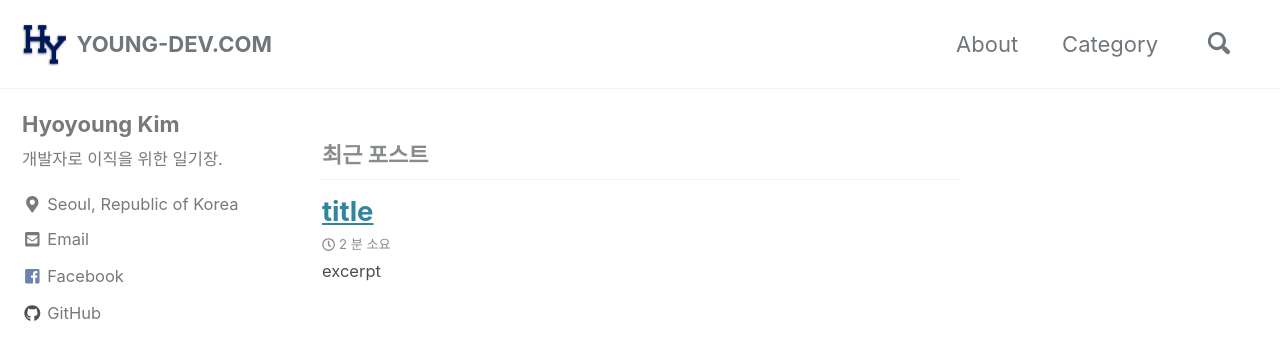
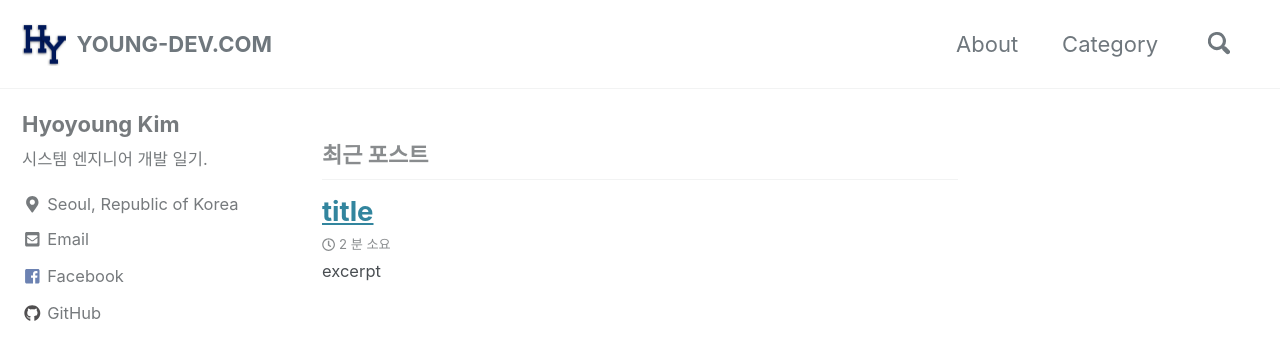
Before and after one commit to youngfromseoul/youngfromseoul.github.io2, a Jekyll site: the page built from index.html, in a window 1280 px wide. Shown: the top 341 px of the page. Built offline with Jekyll 4.4.1, drawn with Linux system fonts in a browser that asks for light colours; cached includes are drawn as plain includes; nearby versions of some CDN libraries; some web fonts are replaced; library files that are not in the unit come from our copies; the list of posts is cut into pages by our own code.

Commit message:
Update _config.yml

```diff
--- a/_config.yml
+++ b/_config.yml
@@ -7,7 +7,7 @@ locale                   : "ko-KR"
 title                    : "YOUNG-DEV.COM"
 title_separator          : "-"
 name                     : "youngfromseoul"
-description              : "3년차 시스템 엔지니어에서 개발자로 가는 일기장."
+description              : "시스템 엔지니어 개발 일기."
 url                      : "https://young-dev.com"
 baseurl                  : ""
 repository               : "youngfromseoul/youngfromseoul.github.io"
@@ -96,7 +96,7 @@ analytics:
 author:
   name             : "Hyoyoung Kim"
   avatar           : # path of avatar image, e.g. "/assets/images/bio-photo.jpg"
-  bio              : "개발자로 이직을 위한 일기장."
+  bio              : "시스템 엔지니어 개발 일기."
   location         : "Seoul, Republic of Korea"
   #email            : "youngfromseoul@gmail.com"
   links:
```
